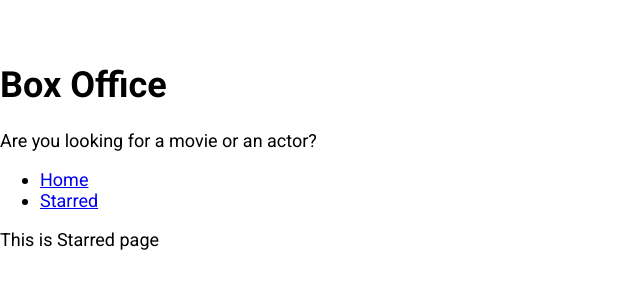
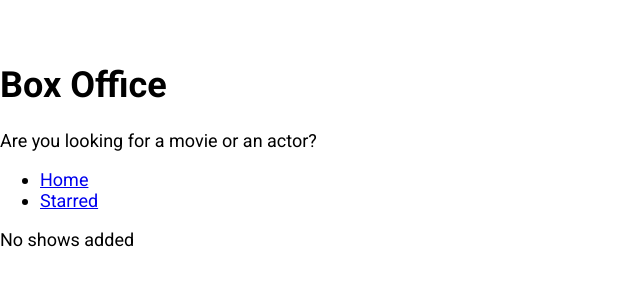
Before and after one commit to mix1ce/box-office, a React (Create React App) app: page /starred in a window 1280 px wide. Shown: the top 300 px of the page, without its empty margins (0-640 px from the left). Built offline with nearby package versions, Linux system fonts and the light colour scheme.

Commit message:
finished starred page

```diff
--- a/src/components/show/ShowGrid.js
+++ b/src/components/show/ShowGrid.js
@@ -4,7 +4,7 @@
 import IMAGE_NOT_FOUND from '../../images/not-found.png'
 import { FlexGrid } from '../styled'
 import { useShows } from '../../misc/custom-hooks'
-import { add, remove } from '../../constant'
+import { add, remove } from '../../misc/constant'
 
 const ShowGrid = ({ data }) => {
   const [starredShows, dispathStarred] = useShows()
--- a/src/misc/custom-hooks.js
+++ b/src/misc/custom-hooks.js
@@ -1,5 +1,5 @@
 import { useEffect, useReducer } from 'react'
-import { add, remove } from '../constant'
+import { add, remove } from './constant'
 
 function showsReducer(prevState, action) {
   switch (action.type) {
--- a/src/pages/Show.js
+++ b/src/pages/Show.js
@@ -4,8 +4,8 @@
 import Details from '../components/show/Details'
 import Seasons from '../components/show/Seasons'
 import ShowMainData from '../components/show/ShowMainData'
-import { fetchFailed, fetchSuccess } from '../constant'
 import { apiGet } from '../misc/config'
+import { fetchFailed, fetchSuccess } from '../misc/constant'
 import { InfoBlock, ShowPageWrapper } from './Show.styled'
 
 const reducer = (prevState, action) => {
--- a/src/pages/Starred.js
+++ b/src/pages/Starred.js
@@ -1,8 +1,42 @@
-import React from 'react'
+import React, { useEffect, useState } from 'react'
 import MainPageLayout from '../components/MainPageLayout'
+import ShowGrid from '../components/show/ShowGrid'
+import { apiGet } from '../misc/config'
+import { useShows } from '../misc/custom-hooks'
 
 const Starred = () => {
-  return <MainPageLayout>This is Starred page</MainPageLayout>
+  const [starred] = useShows()
+
+  const [shows, setShows] = useState(null)
+  const [isLoading, setIsLoading] = useState(true)
+  const [error, setError] = useState(null)
+
+  useEffect(() => {
+    if (starred && starred.length > 0) {
+      const promises = starred.map(showId => apiGet(`/shows/${showId}`))
+
+      Promise.all(promises)
+        .then(apiData => apiData.map(show => ({ show })))
+        .then(results => {
+          setShows(results)
+          setIsLoading(false)
+        })
+        .catch(err => {
+          setError(err.message)
+          setIsLoading(false)
+        })
+    } else {
+      setIsLoading(false)
+    }
+  }, [starred])
+  return (
+    <MainPageLayout>
+      {isLoading && <div>Shows are still loading</div>}
+      {error && <div>Error occuured: {error}</div>}
+      {!isLoading && !shows && <div>No shows added</div>}
+      {!isLoading && !error && shows && <ShowGrid data={shows} />}
+    </MainPageLayout>
+  )
 }
 
 export default Starred
```
Also changed, not shown: src/misc/constant.js (renamed from src/constant.js).
